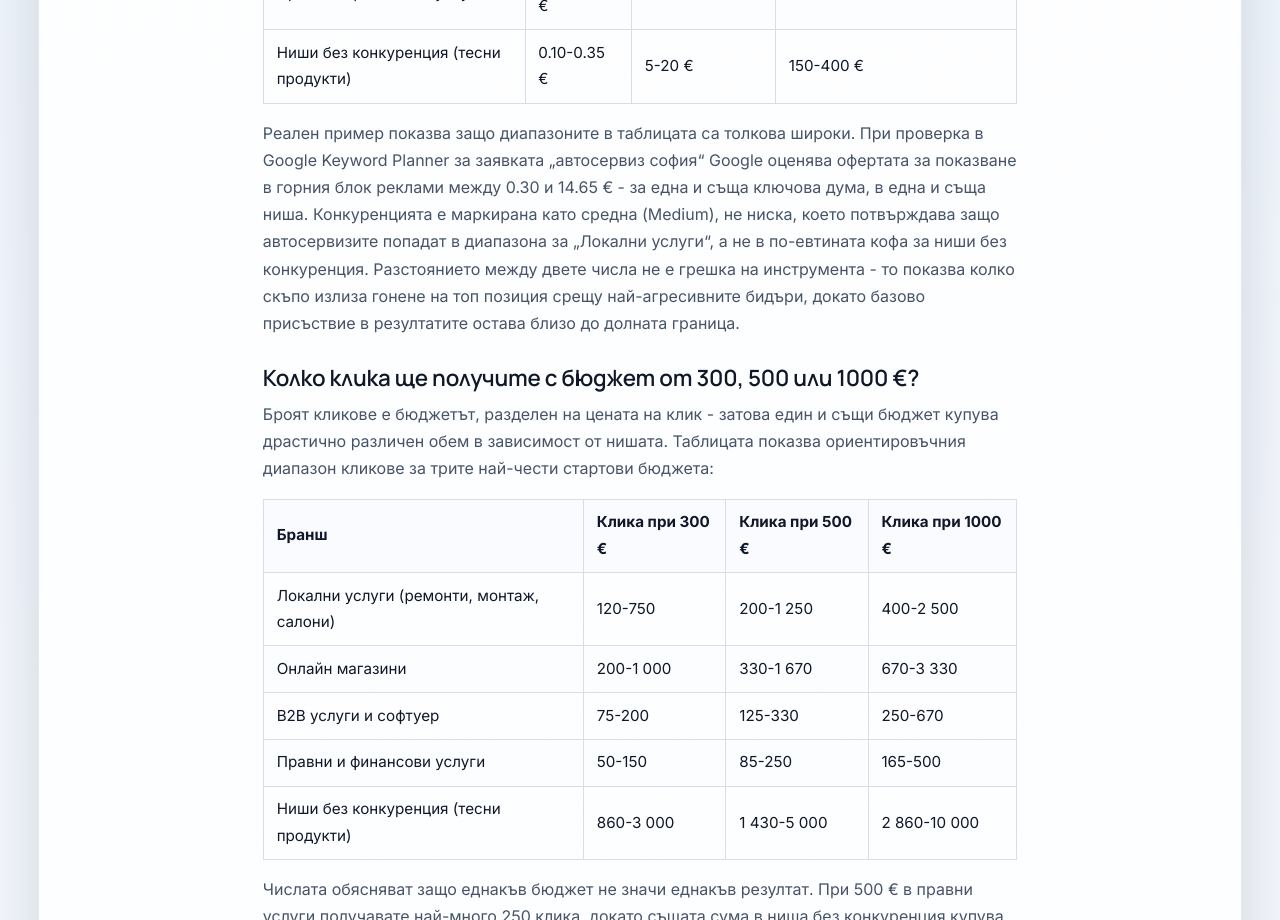
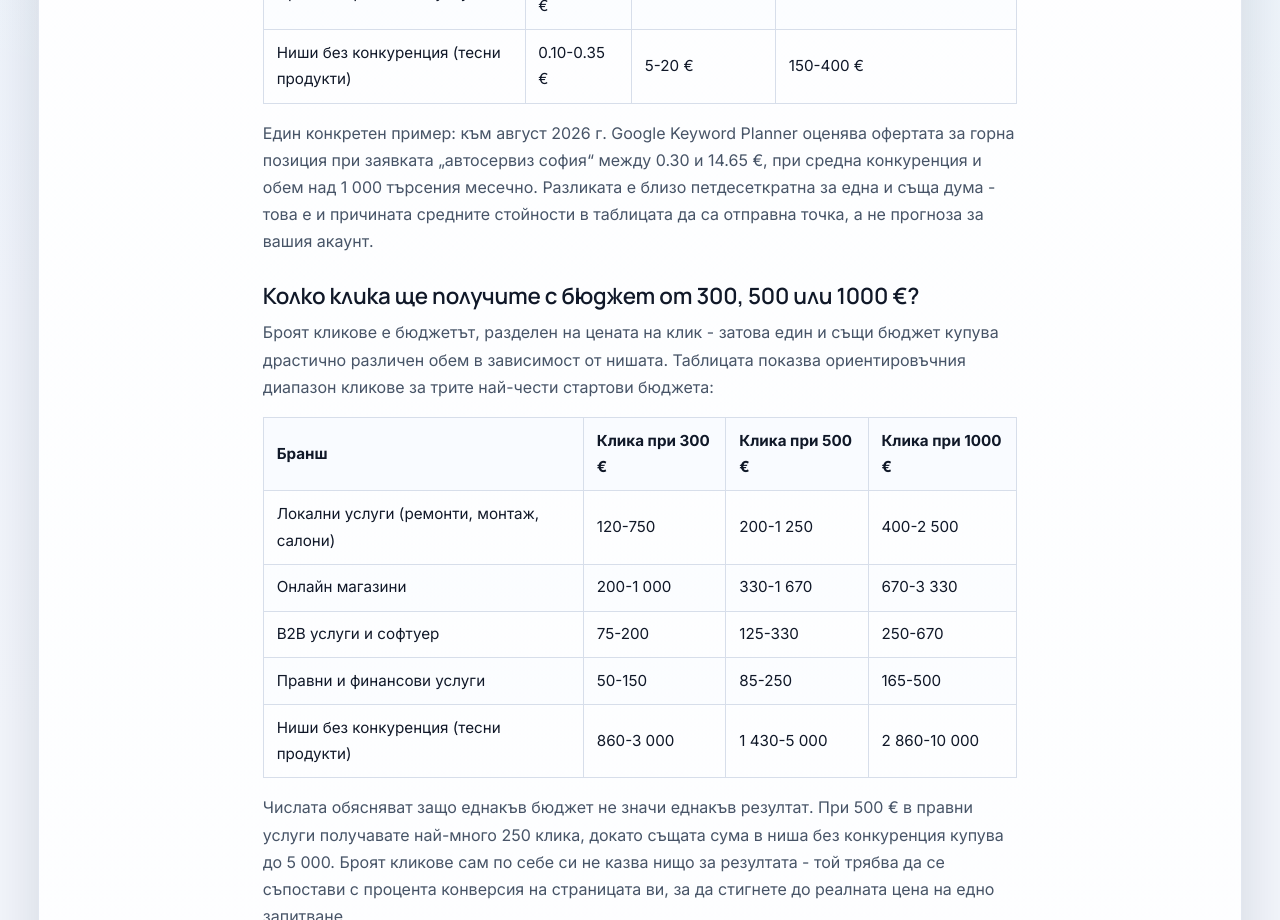
Before and after one commit to inweblife/inweblife, a Next.js app: page /kolko-struva-reklama-v-google in a window 1280 px wide. Shown: the part 3680-4600 px from the top of the page. Built offline with nearby package versions, Linux system fonts and the light colour scheme; no server answers.

Commit message:
Update kolko-struva-reklama-v-google.js

```diff
--- a/pages/kolko-struva-reklama-v-google.js
+++ b/pages/kolko-struva-reklama-v-google.js
@@ -271,15 +271,11 @@ const KolkoStruvaReklamaVGoogle = () => {
               </table>
             </div>
             <p>
-              Реален пример показва защо диапазоните в таблицата са толкова широки. При
-              проверка в Google Keyword Planner за заявката &bdquo;автосервиз софия&ldquo;
-              Google оценява офертата за показване в горния блок реклами между 0.30 и 14.65 €
-              - за една и съща ключова дума, в една и съща ниша. Конкуренцията е маркирана
-              като средна (Medium), не ниска, което потвърждава защо автосервизите попадат в
-              диапазона за &bdquo;Локални услуги&ldquo;, а не в по-евтината кофа за ниши без
-              конкуренция. Разстоянието между двете числа не е грешка на инструмента - то
-              показва колко скъпо излиза гонене на топ позиция срещу най-агресивните бидъри,
-              докато базово присъствие в резултатите остава близо до долната граница.
+              Един конкретен пример: към август 2026 г. Google Keyword Planner оценява
+              офертата за горна позиция при заявката &bdquo;автосервиз софия&ldquo; между 0.30
+              и 14.65 €, при средна конкуренция и обем над 1 000 търсения месечно. Разликата е
+              близо петдесеткратна за една и съща дума - това е и причината средните стойности
+              в таблицата да са отправна точка, а не прогноза за вашия акаунт.
             </p>
 
             <h3>Колко клика ще получите с бюджет от 300, 500 или 1000 €?</h3>
```
